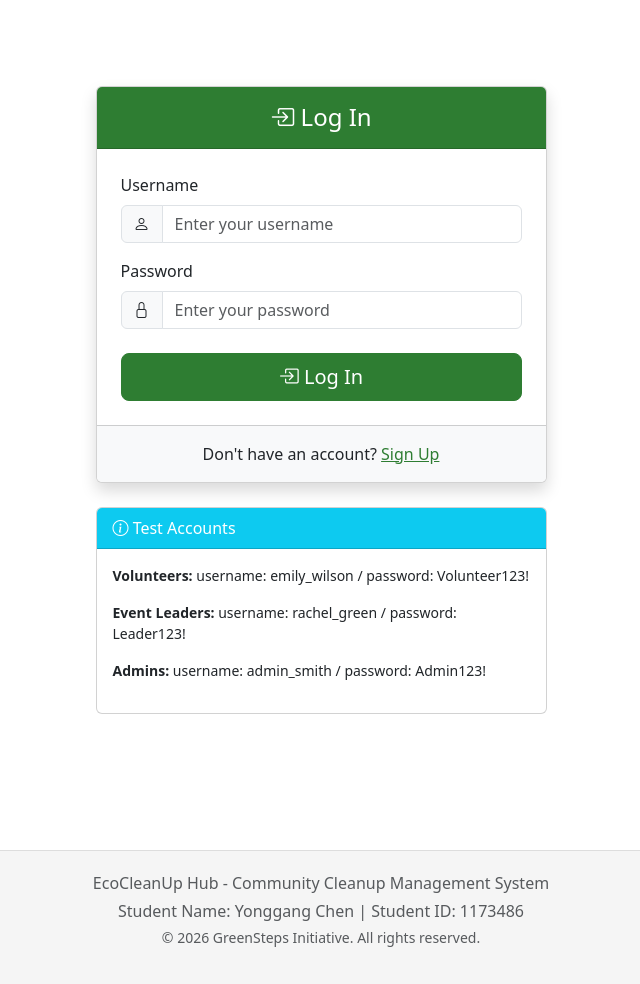
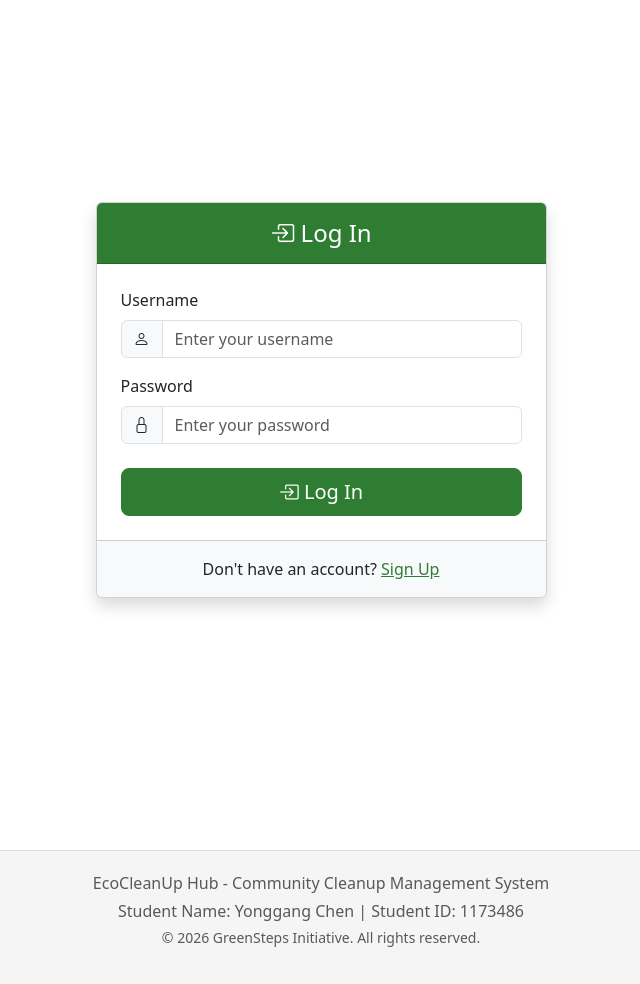
Before and after one commit to Yonggang-Chen-1173486/EcoCleanUp, a Flask app: page /login in a window 1280 px wide. Shown: the part 56-1040 px from the top of the page, without its empty margins (319-959 px from the left). Run offline with Flask 3, Linux system fonts and the light colour scheme; some libraries are stand-ins or nearby versions.

Commit message:
Cleaned up the testing accounts provided on login page

```diff
--- a/loginapp/templates/login.html
+++ b/loginapp/templates/login.html
@@ -60,17 +60,6 @@
                 </div>
             </div>
 
-            <!-- Test credentials info -->
-            <div class="card mt-4">
-                <div class="card-header bg-info text-white">
-                    <i class="bi bi-info-circle"></i> Test Accounts
-                </div>
-                <div class="card-body small">
-                    <p><strong>Volunteers:</strong> username: emily_wilson / password: Volunteer123!</p>
-                    <p><strong>Event Leaders:</strong> username: rachel_green / password: Leader123!</p>
-                    <p><strong>Admins:</strong> username: admin_smith / password: Admin123!</p>
-                </div>
-            </div>
         </div>
     </div>
 </div>
```
